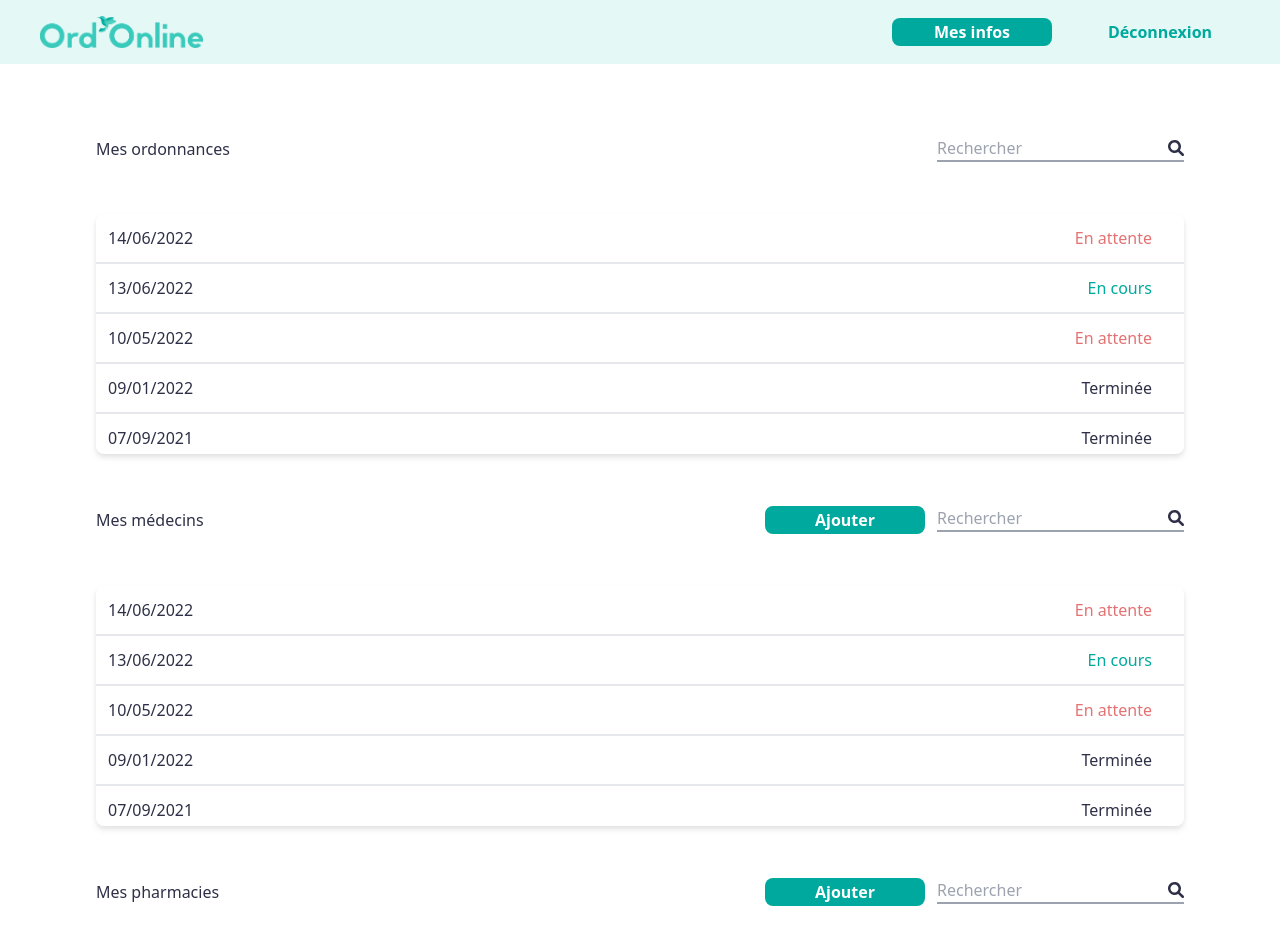
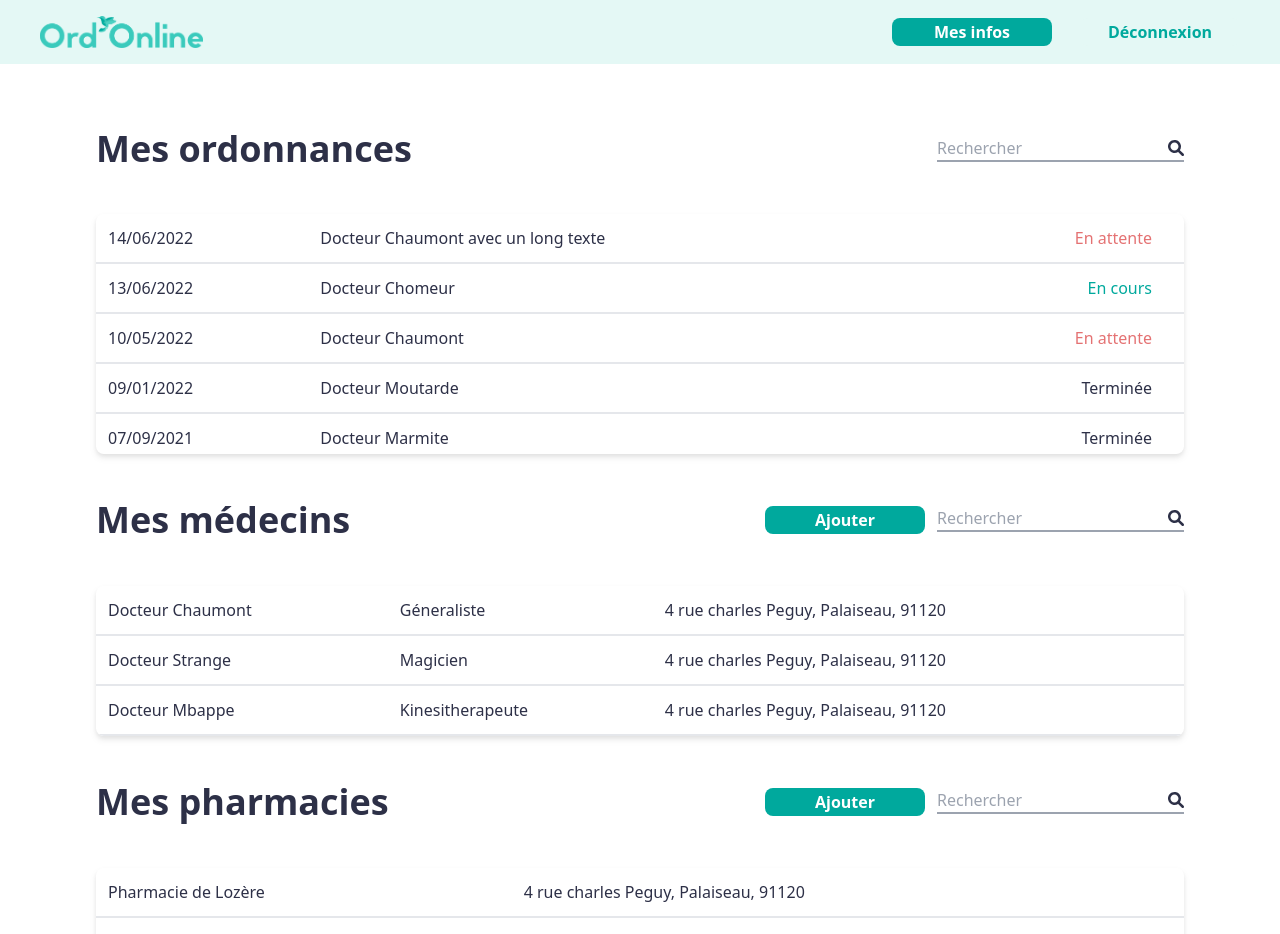
Before and after one commit to AurelDP/OrdOnline, a Vue app in the folder client/: page /customer-space in a window 1280 px wide. Shown: the top 934 px of the page. Built offline with nearby package versions, Linux system fonts and the light colour scheme.

Commit message:
[Update] change types names

```diff
--- a/client/src/views/CustomerSpaceView.vue
+++ b/client/src/views/CustomerSpaceView.vue
@@ -8,9 +8,9 @@
         :src2="'/'"
     />
     <div class="md:px-24 sm:px-16 px-8 py-10">
-      <Table :btn="false" :research="true" :title="'Mes ordonnances'" :type="'ord'"/>
-      <Table :btn="true" :research="true" :title="'Mes médecins'" :type="'doctor'"/>
-      <Table :btn="true" :research="true" :title="'Mes pharmacies'" :type="'pharma'"/>
+      <Table :btn="false" :research="true" src="/" class-title="ord-text-title mr-2" :title="'Mes ordonnances'" :type="'my_prescription'"/>
+      <Table :btn="true" :research="true" src="/" class-title="ord-text-title mr-2" :title="'Mes médecins'" :type="'my_doctor'"/>
+      <Table :btn="true" :research="true" src="/" class-title="ord-text-title mr-2" :title="'Mes pharmacies'" :type="'my_pharmacy'"/>
     </div>
   </AdaptFooterBackground>
 </template>
```
